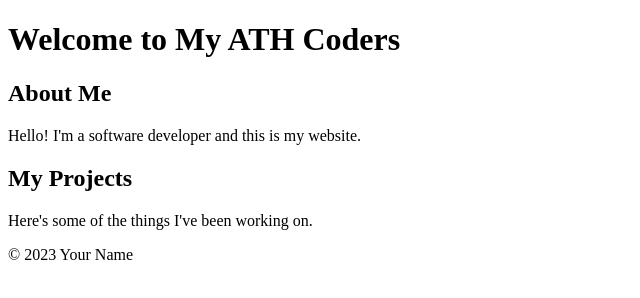
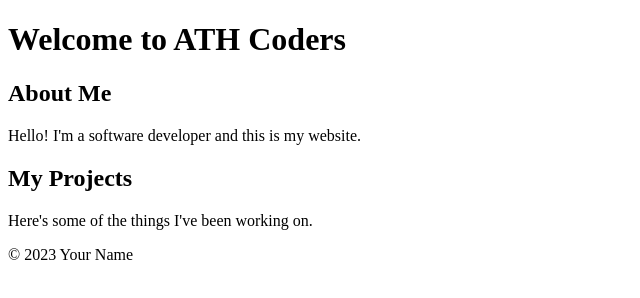
Before and after one commit to athcoders/athcoders.github.io, a plain HTML site: page index.html in a window 1280 px wide. Shown: the whole page, without its empty margins (0-640 px from the left). Drawn offline with Linux system fonts and the light colour scheme.

Commit message:
Update index.html

```diff
--- a/index.html
+++ b/index.html
@@ -7,7 +7,7 @@
 </head>
 <body>
     <header>
-        <h1>Welcome to My ATH Coders </h1>
+        <h1>Welcome to ATH Coders </h1>
     </header>
     <main>
         <section>
```
